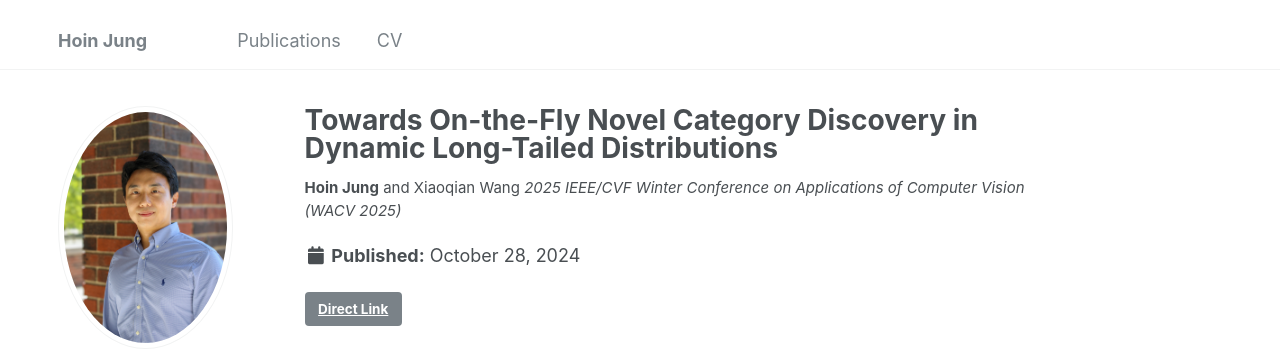
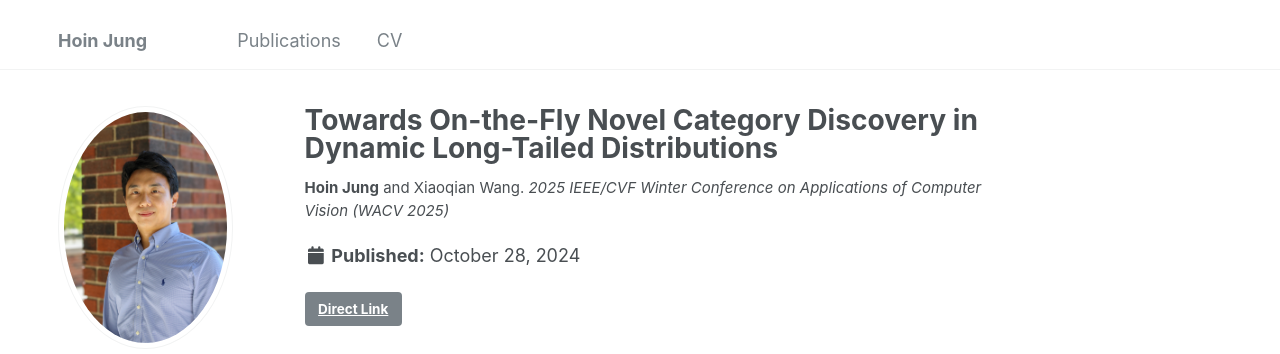
Before and after one commit to HoinJung/hoinjung.github.io, a Jekyll site: the page built from _publications/2024-10-28.md, in a window 1280 px wide and 1051 px high. Shown: the top 354 px of the window. Built offline with Jekyll 4.4.1, drawn with Linux system fonts in a browser that asks for light colours; some web fonts are replaced.

```diff
--- a/_publications/2024-10-28.md
+++ b/_publications/2024-10-28.md
@@ -7,5 +7,5 @@ date: 2024-10-28
 link: "https://ieeexplore.ieee.org/abstract/document/10943899"
 # paperurl: 'http://hoinjung.github.io/files/pdf/research/Explainable_Antenna.pdf'
 # github: "https://github.com/HoinJung/NCD-DLT"
-citation: '<b>Hoin Jung</b> and Xiaoqian Wang <i>2025 IEEE/CVF Winter Conference on Applications of Computer Vision (WACV 2025)</i>'
+citation: '<b>Hoin Jung</b> and Xiaoqian Wang. <i>2025 IEEE/CVF Winter Conference on Applications of Computer Vision (WACV 2025)</i>'
 ---
```
